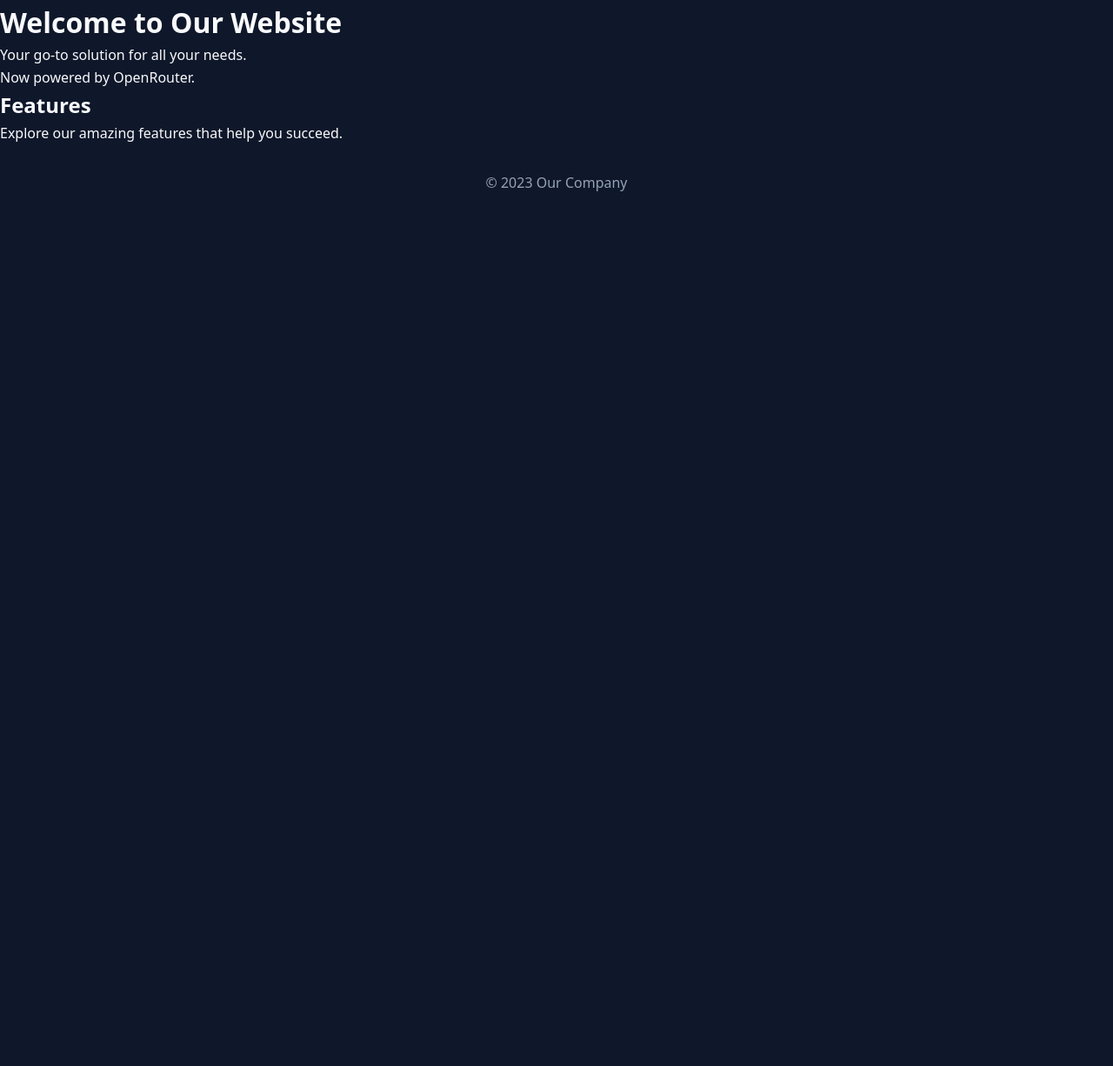
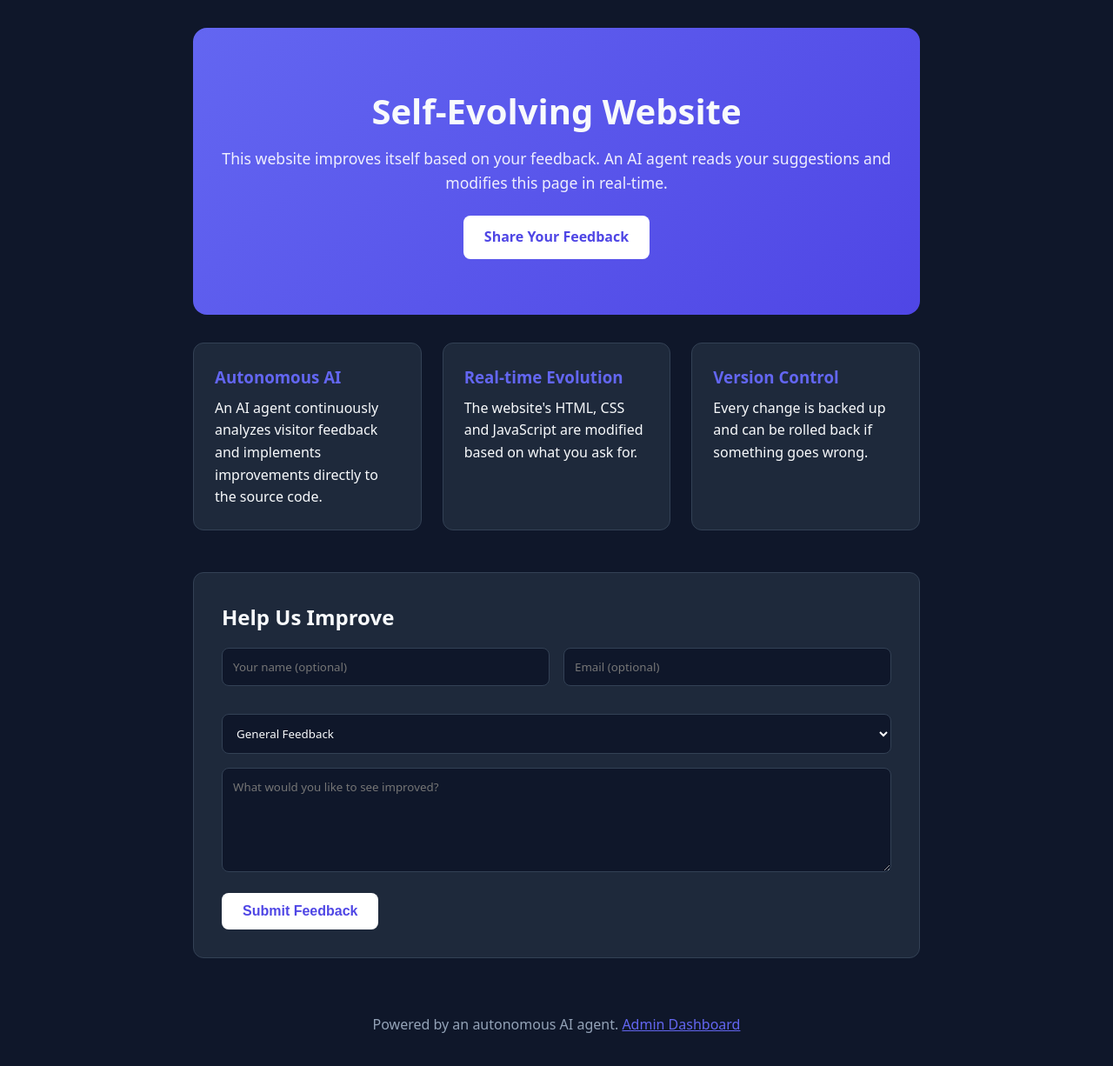
Before and after one commit to buzzcutbludden/self-evolving-website, a website: page public/index.html in a window 1280 px wide. Shown: the whole page at 87% size. Before the commit the page ends 800 px from the top, so only its background shows below. Drawn offline with Linux system fonts and the light colour scheme.

Commit message:
agent: rollback to v1795863862425

```diff
--- a/public/index.html
+++ b/public/index.html
@@ -1,25 +1,82 @@
 <!DOCTYPE html>
 <html lang="en">
 <head>
-    <meta charset="UTF-8">
-    <meta name="viewport" content="width=device-width, initial-scale=1.0">
-    <link rel="stylesheet" href="styles.css">
-    <title>Home</title>
+  <meta charset="UTF-8">
+  <meta name="viewport" content="width=device-width, initial-scale=1.0">
+  <title>Self-Evolving Website</title>
+  <link rel="stylesheet" href="styles.css">
 </head>
 <body>
-    <header>
-        <h1>Welcome to Our Website</h1>
-        <p>Your go-to solution for all your needs.</p>
-        <p>Now powered by OpenRouter.</p>
+  <div class="container">
+    <header class="hero">
+      <h1>Self-Evolving Website</h1>
+      <p>This website improves itself based on your feedback. An AI agent reads your suggestions and modifies this page in real-time.</p>
+      <a href="#feedback" class="btn">Share Your Feedback</a>
     </header>
-    <main>
-        <section>
-            <h2>Features</h2>
-            <p>Explore our amazing features that help you succeed.</p>
-        </section>
-    </main>
+
+    <section class="features">
+      <div class="card">
+        <h3>Autonomous AI</h3>
+        <p>An AI agent continuously analyzes visitor feedback and implements improvements directly to the source code.</p>
+      </div>
+      <div class="card">
+        <h3>Real-time Evolution</h3>
+        <p>The website's HTML, CSS and JavaScript are modified based on what you ask for.</p>
+      </div>
+      <div class="card">
+        <h3>Version Control</h3>
+        <p>Every change is backed up and can be rolled back if something goes wrong.</p>
+      </div>
+    </section>
+
+    <section id="feedback" class="feedback-section">
+      <h2>Help Us Improve</h2>
+      <form id="feedbackForm">
+        <div class="form-row">
+          <input type="text" id="name" placeholder="Your name (optional)">
+          <input type="email" id="email" placeholder="Email (optional)">
+        </div>
+        <select id="category">
+          <option value="general">General Feedback</option>
+          <option value="bug">Report a Bug</option>
+          <option value="feature">Request a Feature</option>
+          <option value="design">Design Improvement</option>
+          <option value="performance">Performance</option>
+        </select>
+        <textarea id="message" placeholder="What would you like to see improved?" required></textarea>
+        <button type="submit" class="btn">Submit Feedback</button>
+      </form>
+    </section>
+
     <footer>
-        <p>&copy; 2023 Our Company</p>
+      <p>Powered by an autonomous AI agent. <a href="/admin.html">Admin Dashboard</a></p>
     </footer>
+  </div>
+
+  <script>
+    document.getElementById('feedbackForm').addEventListener('submit', async (e) => {
+      e.preventDefault();
+      const data = {
+        name: document.getElementById('name').value,
+        email: document.getElementById('email').value,
+        category: document.getElementById('category').value,
+        message: document.getElementById('message').value
+      };
+
+      const res = await fetch('/.netlify/functions/post-feedback', {
+        method: 'POST',
+        headers: { 'Content-Type': 'application/json' },
+        body: JSON.stringify(data)
+      });
+
+      const result = await res.json();
+      if (result.success) {
+        alert('Thank you! Your feedback has been submitted. The AI agent will review it soon.');
+        document.getElementById('feedbackForm').reset();
+      } else {
+        alert('Error: ' + result.error);
+      }
+    });
+  </script>
 </body>
 </html>
```
Also changed, not shown: data/history.json (+7 -0 lines).
